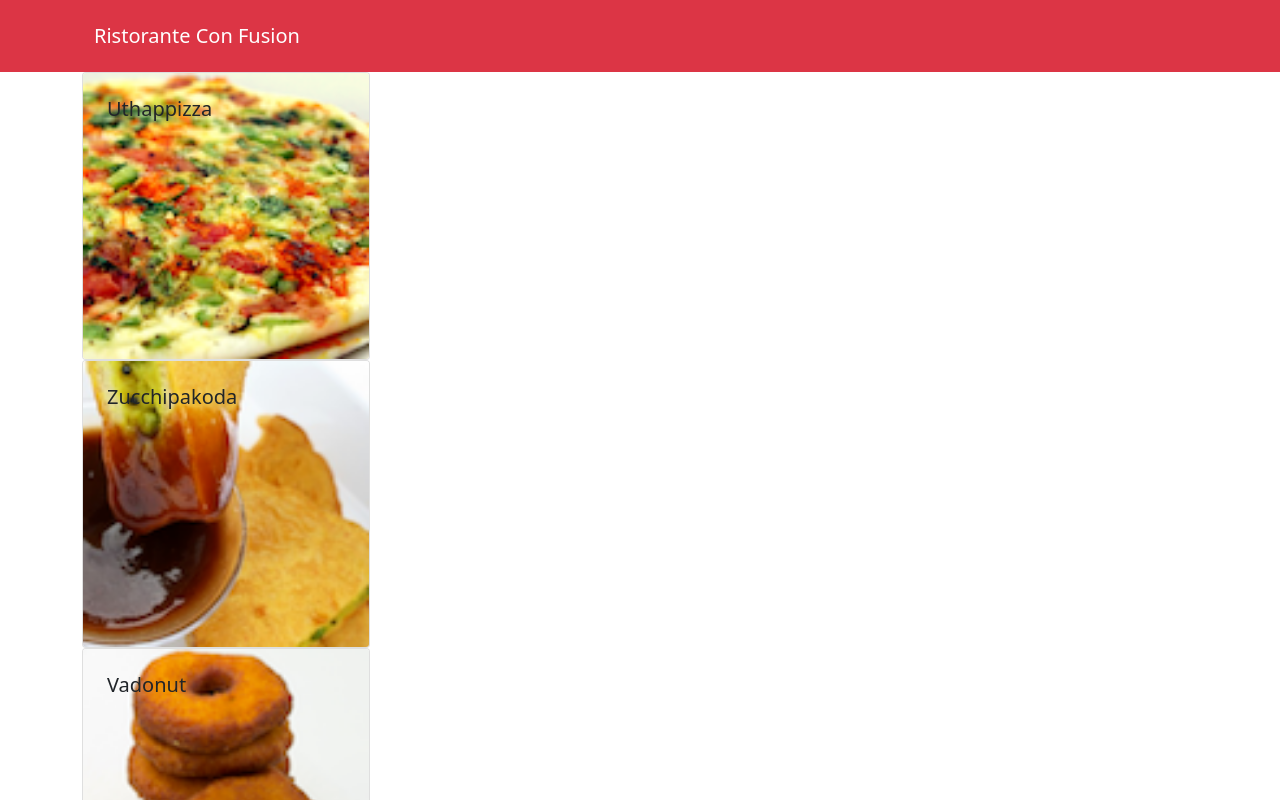
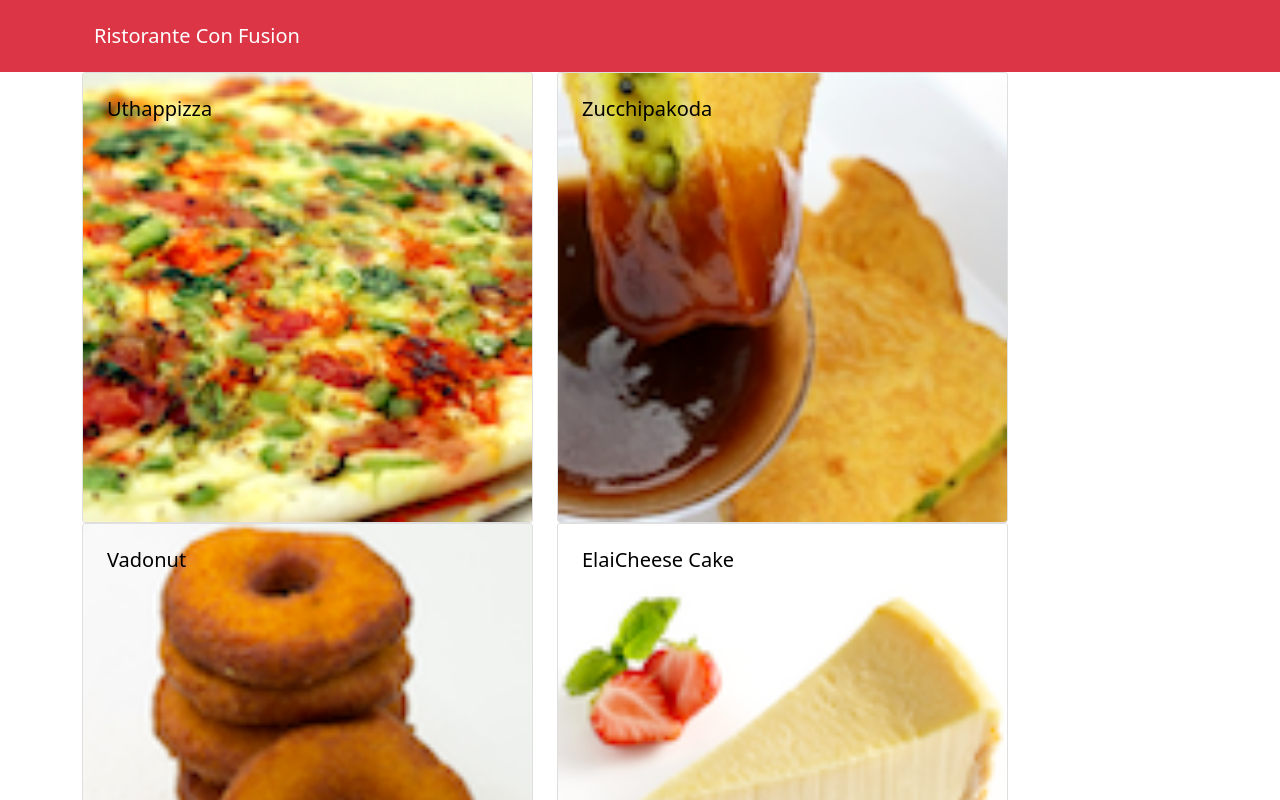
Before and after one commit to nikita-gupta2/first_react_app, a React (Create React App) app: page / in a window 1280 px wide. Shown: the top 800 px of the page. Built offline with nearby package versions, Linux system fonts and the light colour scheme.

Commit message:
add Dishdetails

```diff
--- a/src/components/DishdetailComponent.js
+++ b/src/components/DishdetailComponent.js
@@ -1,23 +1,16 @@
 import React, { Component } from 'react';
 import { Media,Card,CardBody,CardImg, CardTitle, CardText, CardGroup,CardImgOverlay, Row, Col, NavItem } from 'reactstrap';
 
-class Dishdetails extends Component {
-  constructor(props) {
-    super(props);
-    this.state = {
-      selectedDish:null,
-}
 
-}
-  renderDish(dish){
+const Dishdetails=(props)=>{
+const  renderDish=(dish)=>{
     if(dish!=null){
       return (
-        <Col sm="6">
+          <Col>
             <Card>
               <CardImg src={dish.image} alt={dish.name} top />
               <CardBody>
-            <CardTitle><h5 className='d-flex p-2'>{dish.name}</h5>
-            </CardTitle>
+                <CardTitle><h5 className='d-flex p-2'>{dish.name}</h5></CardTitle>
                 <CardText>{dish.description}</CardText>
               </CardBody>
             </Card>
@@ -28,33 +21,45 @@ class Dishdetails extends Component {
     return <div></div>
   }
 }
-renderComments(Comments){
+
+const  renderComments=(dish)=>{
+  if (dish != null) {
+    return (
+      <div>
         <h4 className='d-flex p-2'>Comments</h4>
-
+          {dish.comments.map((item,index)=>{
+            return( <div>
+              <p className='d-flex p-2'>{item.comment}</p>
+              <p className='d-flex p-2'>--{item.author}, {item.date}</p>
+            </div>
+         )
+         })
      }
-
-render() {
-    return(
-        <div className='container'>
-          <div className='row'>
-            <div className='col-sm'>
-              <div className='m-1'>
-            {this.renderDish(this.props.selectedDish)}
-
 </div>
-            </div>
-            <div className='col-sm'>
-              <div className='m-1'>
-
-
-              </div>
-            </div>
-          </div>
-          </div>
-
-            )
+)}
+  else {
+    return <div></div>
   }
 }
 
 
+
+return(
+      <div className='container'>
+        <Row>
+          <Col md="5" sm="12" xs='12'>
+            <div className='m-1'>
+              {renderDish(props.selectedDish)}
+            </div>
+          </Col>
+          <Col md="5" sm="12" xs='12'>
+              <div className='m-1'>
+                {renderComments(props.selectedDish)}
+               </div>
+          </Col>
+        </Row>
+      </div>
+      )
+}
+
 export default Dishdetails;
--- a/src/components/MenuComponent.js
+++ b/src/components/MenuComponent.js
@@ -2,57 +2,34 @@ import React, { Component } from 'react';
 import { Media,Card,CardBody,CardImg, CardTitle, CardText, CardGroup,CardImgOverlay, Row, Col } from 'reactstrap';
 import Dishdetails from './DishdetailComponent';
 
-//   const renderDish=(dish)=>{
-//   if(dish!=null){
-//     return (
-//       <Card>
-//         <CardImg src={dish.image} alt={dish.name} top />
-//         <CardBody>
-//           <CardTitle>{dish.name}
-//           </CardTitle>
-//           <CardText>{dish.description}</CardText>
-//         </CardBody>
-//       </Card>
-//     );
-//   }else {
-//     return <div></div>
-//   }
-// };
 
- const menu= (props)=> props.dishes.map((item,index) => {
+
+ const menu= (props)=>{
+  return(
+  <Row>
+  {
+  props.dishes.map((item,index) => {
   return (
-
-    <div key={index} className="flex-container">
-      <Media left middle onClick={() => props.onClick(item)}>
-              {/* <Media object src={item.image} alt={item.name} />
-          <Media body className="ml-5">
-            <Media heading>{item.name}</Media>
-            <Media>{item.description}</Media>
-          </Media> */}
-          {/* <div className='flex container'> */}
-          <Col sm="6">
-          <Card style={{width: '18rem'}}>
-        <CardImg alt={item.name} src={item .image}/>
-
+  <Col  key={index} onClick={() => props.onClick(item)}  md='5' sm="12" xs="12">
+    <Card inverse>
+      <CardImg alt={item.name} src={item .image} width="100%"/>
       <CardImgOverlay>
-      <CardTitle >
-        <h5 className='d-flex p-2'>{item.name}</h5>
+        <CardTitle style={{color:"black"}}>
+          <h5  className='d-flex p-2'>  {item.name}</h5>
         </CardTitle>
       </CardImgOverlay>
     </Card>
-        </Col>
-        </Media>
-        {/* </div> */}
-          </div>
+  </Col>)
+ }
+ )
+ }
+ </Row>
+ )}
 
-        )
-    });
 function Menu (props){return (
 <div className="container">
   <div className="row">
-          <Row xs>
-          {menu(props)}
-          </Row>
+    < Media list>{menu(props)}</Media>
   </div>
   <div className='row'>
     <Dishdetails selectedDish={props.selectedDish}/>
```
Also changed, not shown: src/App.js (+4 -5 lines). Lines whose indentation alone changed are shown as unchanged.
